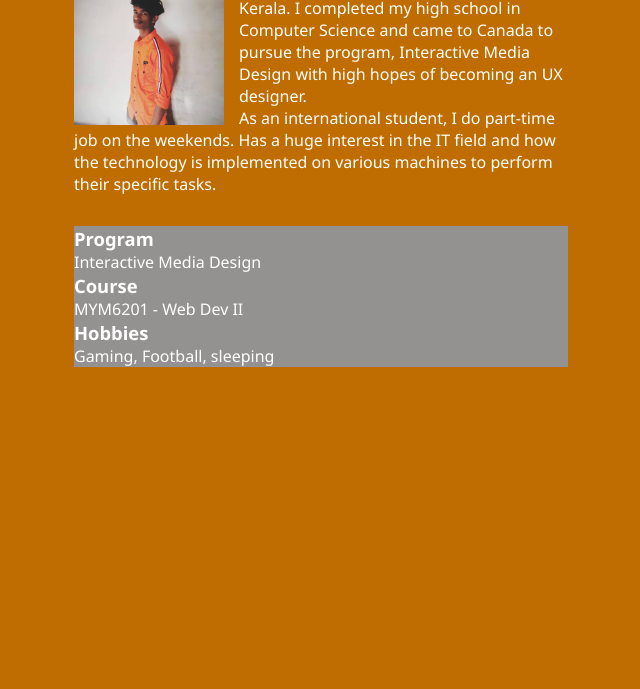
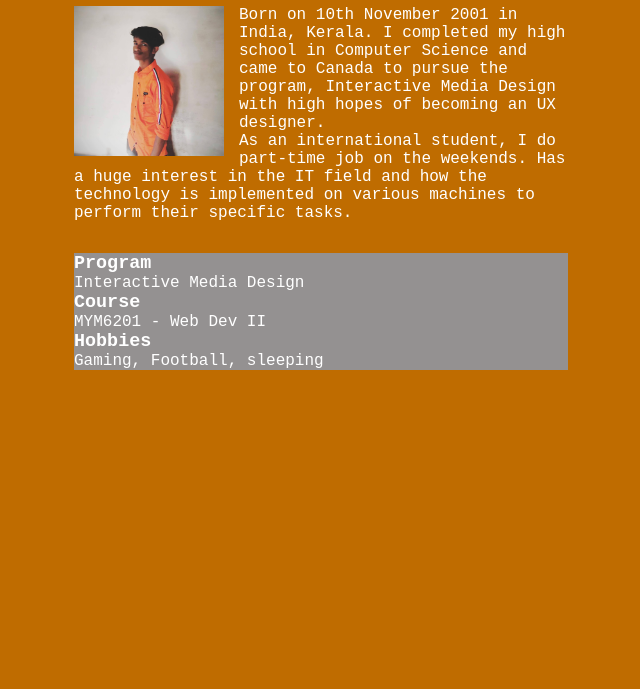
Before and after one commit to venu0005/mtm6201-week1, a plain HTML site: page index.html in a window 1280 px wide. Shown: the part 111-800 px from the top of the page, without its empty margins (324-964 px from the left). Drawn offline with Linux system fonts and the light colour scheme.

Commit message:
corrected errors

```diff
--- a/css/main.css
+++ b/css/main.css
@@ -1,6 +1,6 @@
 *{
     background-color: #bf6c00;
-    font-family: 'Segoe UI', Tahoma, Geneva, Verdana, sans-serif;
+    font-family: 'Courier New', Courier, monospace;
 }
 
 h1 {
```
